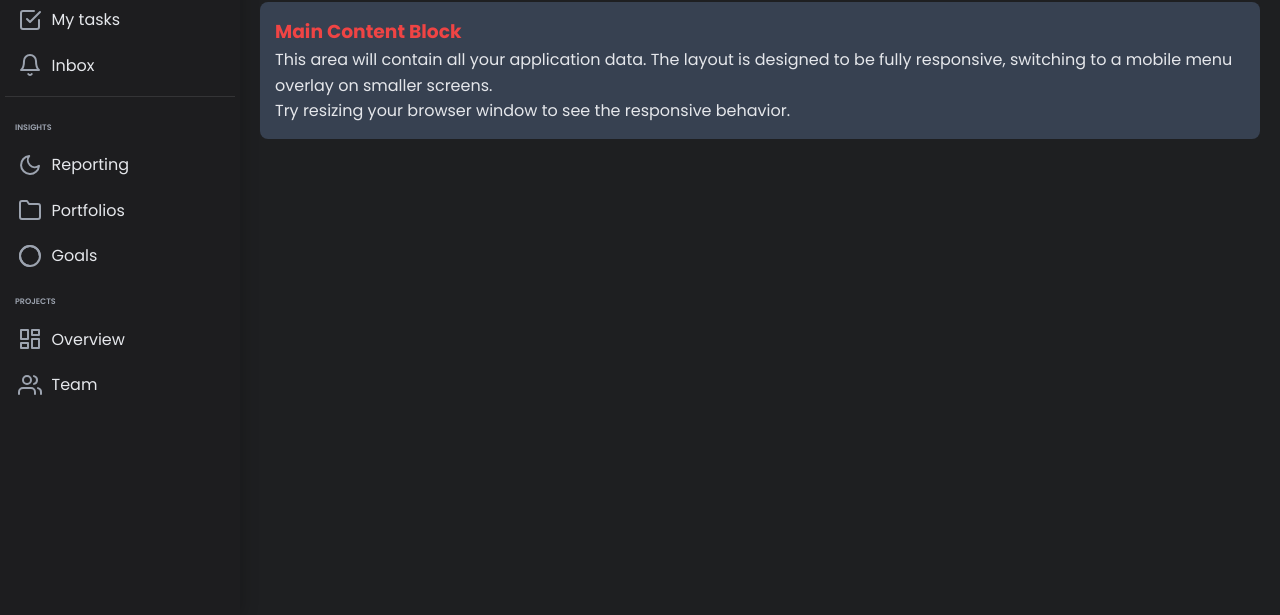
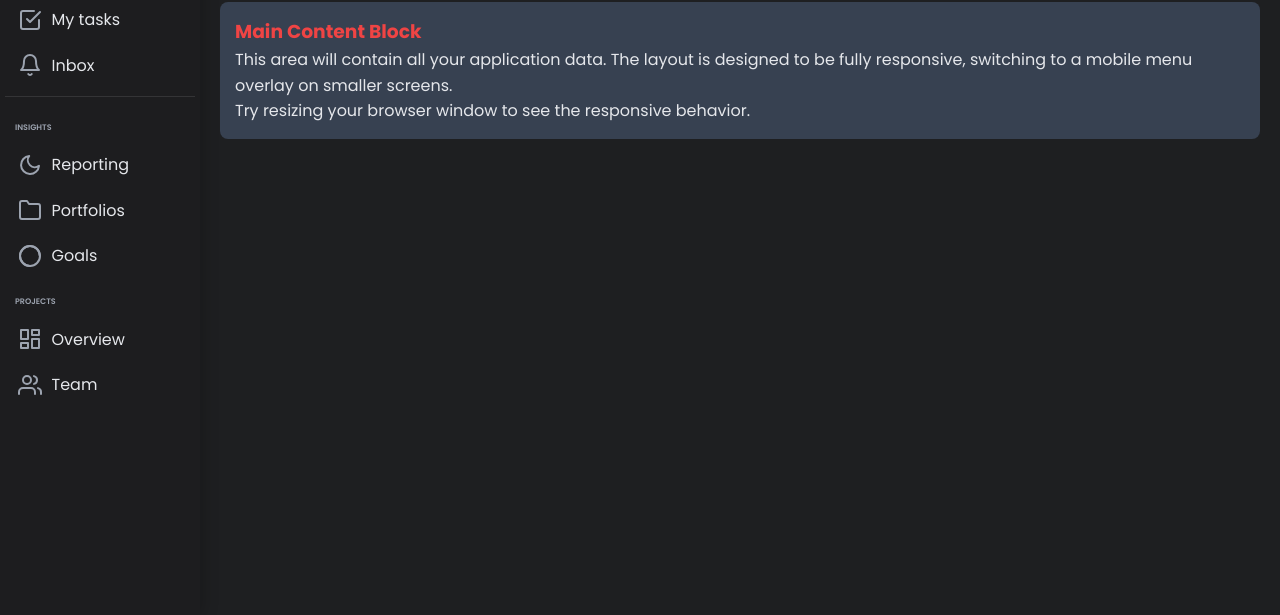
Before and after one commit to ssembatya-dennis/Ductic-Monitoring-System, a plain HTML site: page index.html in a window 1280 px wide. Shown: the part 185-800 px from the top of the page. Drawn offline with Linux system fonts and the light colour scheme.

Commit message:
fix: Adjust sidebar width variable for consistent layout

```diff
--- a/css/main.css
+++ b/css/main.css
@@ -23,7 +23,7 @@
   --color-navigation-sidebar-background-hover: #2c2c2e;
 
   /* Layout */
-  --sidebar-width-expanded: 240px;
+  --sidebar-width-expanded: 200px;
   --sidebar-width-collapsed: 120px;
   --header-height: 64px;
 }
```
